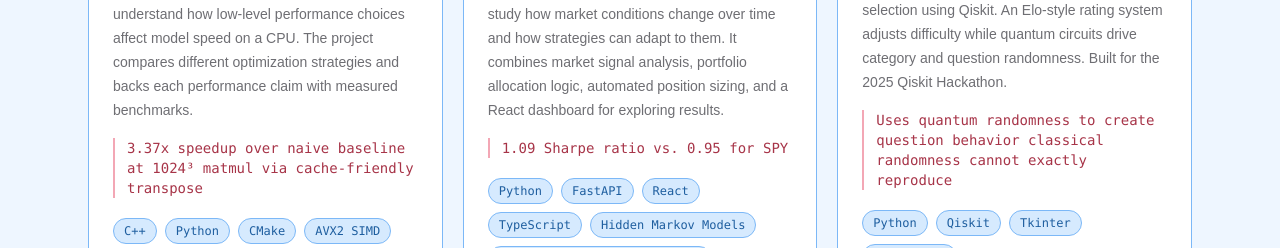
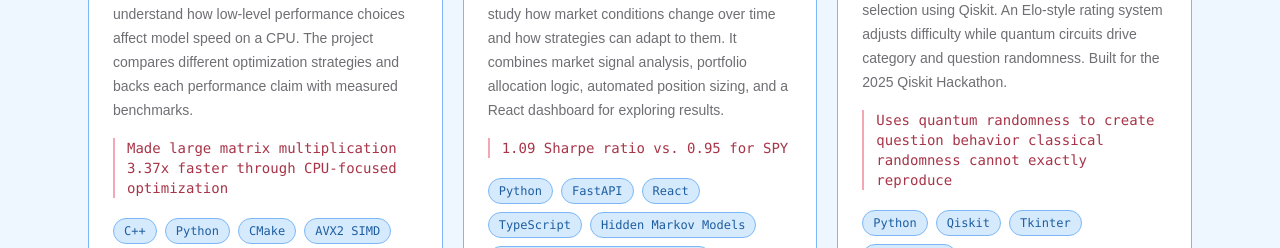
Before and after one commit to Zachary-Levesque/Portfolio, a Next.js app: page /projects in a window 1280 px wide. Shown: the part 1460-1708 px from the top of the page. Built offline with nearby package versions, Linux system fonts and the light colour scheme.

Commit message:
Update projects.ts

```diff
--- a/content/projects.ts
+++ b/content/projects.ts
@@ -80,7 +80,7 @@ export const projects: Project[] = [
     description:
       "C++ machine learning inference engine built to understand how low-level performance choices affect model speed on a CPU. The project compares different optimization strategies and backs each performance claim with measured benchmarks.",
     metrics: [
-      "3.37x speedup over naive baseline at 1024³ matmul via cache-friendly transpose",
+      "Made large matrix multiplication 3.37x faster through CPU-focused optimization",
       "3.44x additional speedup via int8 quantization at 1024³",
       "Validated against Python/NumPy reference outputs with a full correctness-testing suite"
     ],
```
